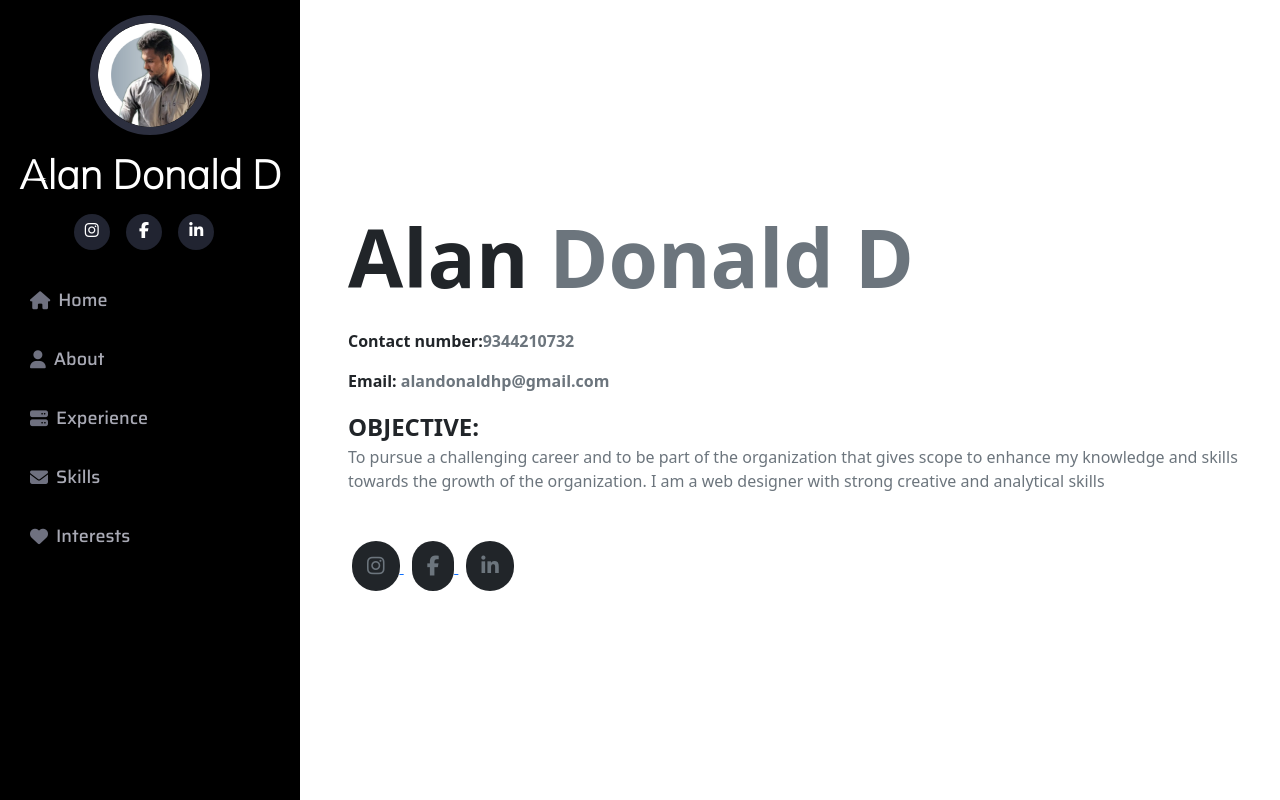
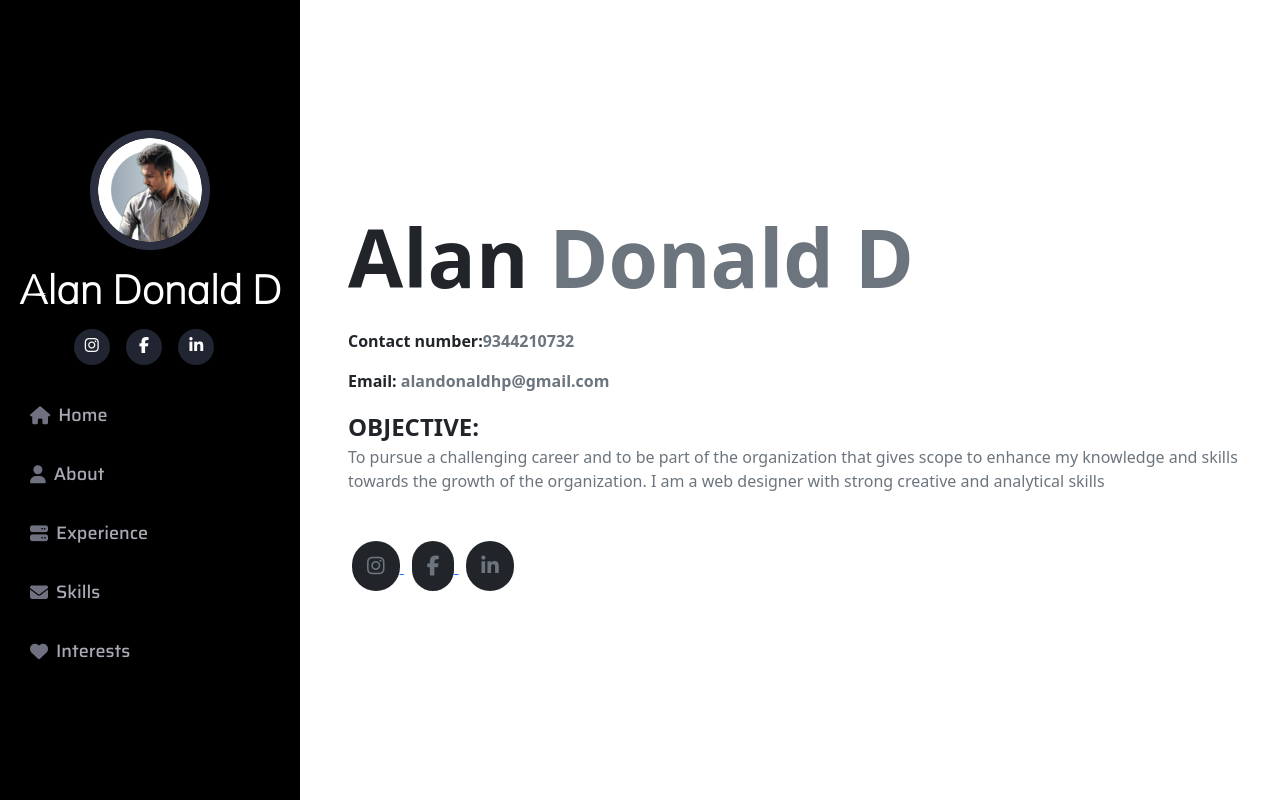
Before and after one commit to aladonald/resume, a plain HTML site: page index.html in a window 1280 px wide. Shown: the top 800 px of the page. Drawn offline with nearby package versions, Linux system fonts and the light colour scheme; a web font is replaced by a local one.

Commit message:
Update index.html

```diff
--- a/index.html
+++ b/index.html
@@ -29,7 +29,8 @@
     <!-- header section -->
     <header class="header" header id="header">
 
-        <div class="d-flex flex-column justify-content-center ">
+        <div class="d-flex flex-column justify-content-center " style="
+    min-height: 100vh;">
 
 
             <div class="profile ">
```
